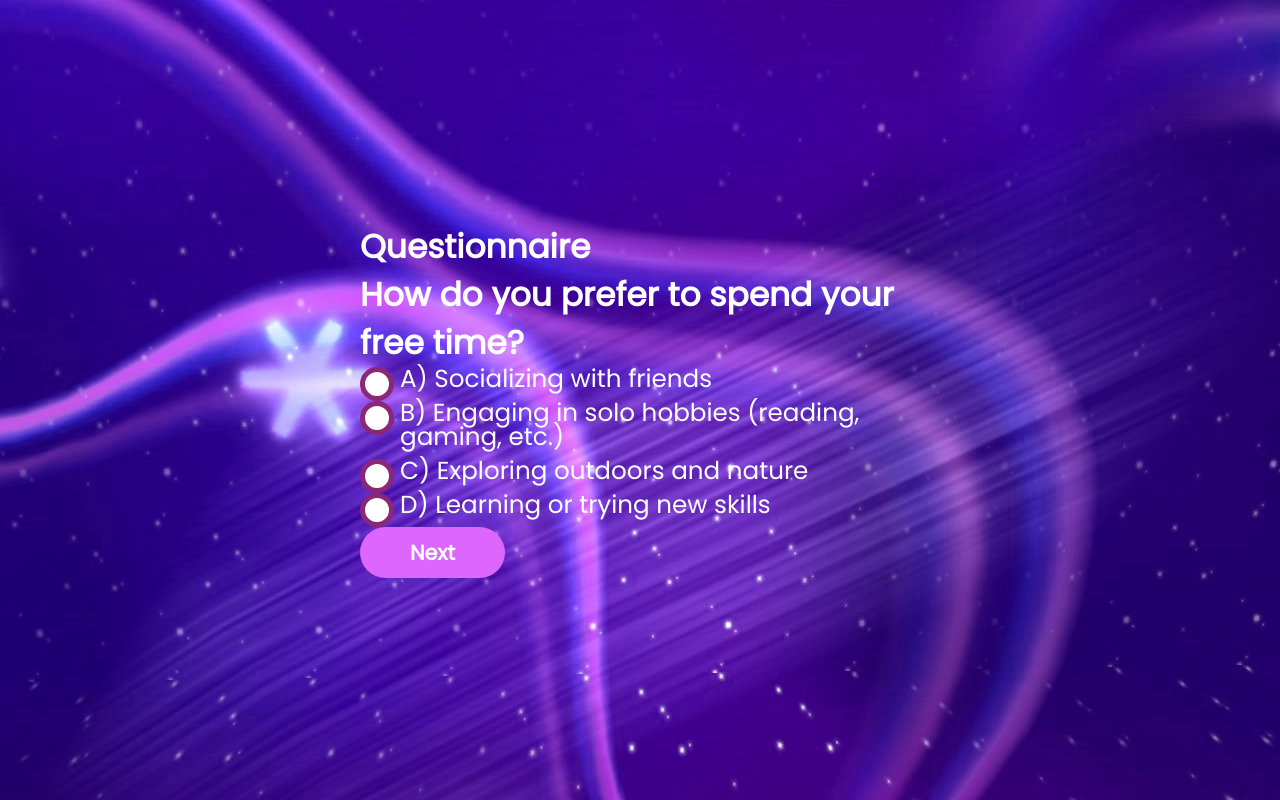
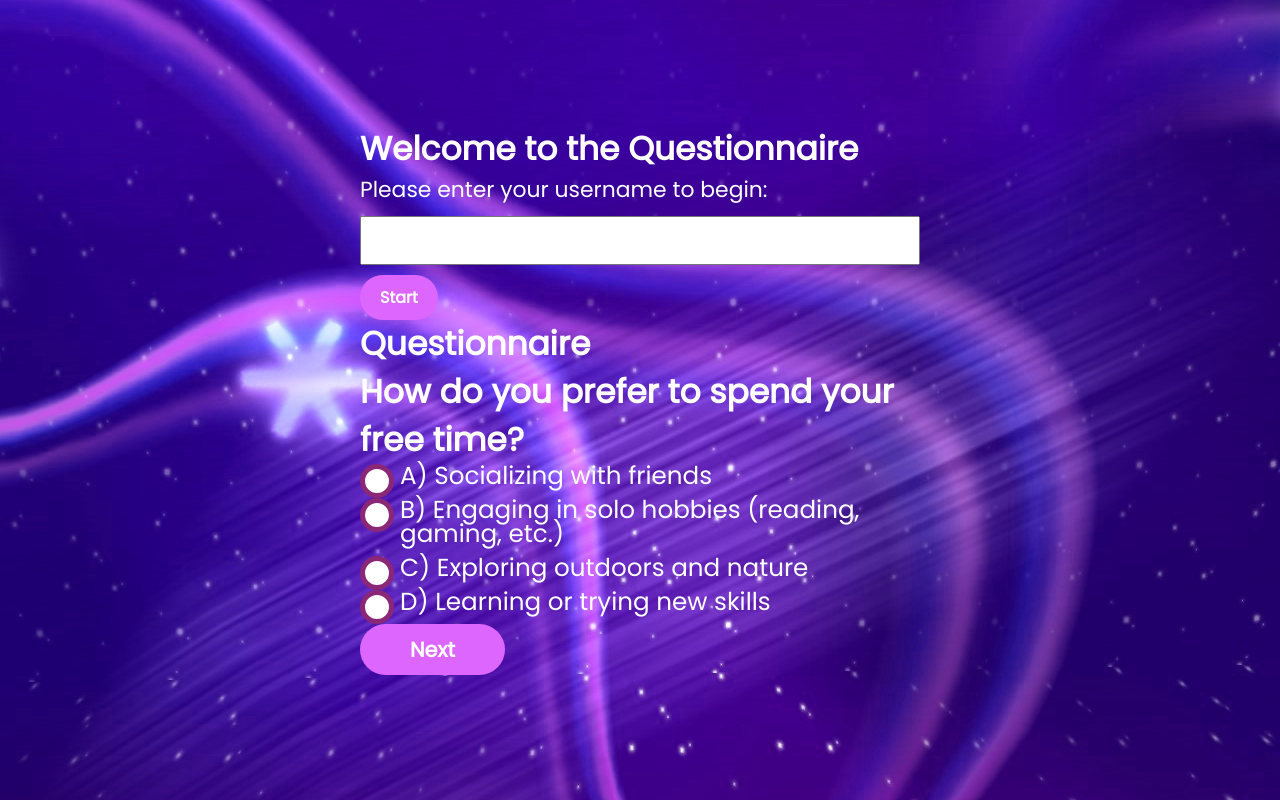
Before and after one commit to BKBlox/Project_MixerMD, a React (Create React App) app in the folder questionnaire2/: page / in a window 1280 px wide. Built offline with nearby package versions, Linux system fonts and the light colour scheme.

Commit message:
Updated questionnaire to add user screen, WIP

```diff
--- a/questionnaire2/src/App.js
+++ b/questionnaire2/src/App.js
@@ -99,12 +99,29 @@ function App() {
     // State to track current question and user responses
     const [currentQuestion, setCurrentQuestion] = useState(0);
     const [responses, setResponses] = useState(Array(questions.length).fill(''));
+    const [username, setUsername] = useState('');        // State to store the username
+    const [hasStarted, setHasStarted] = useState(false); // State to track if the questionnaire has started
+
+    // Handle the change of username input
+    const handleUsernameChange = (event) => {
+        setUsername(event.target.value);
+    };
 
     // Handle the selection of an answer
     const handleOptionChange = (event) => {
         const updatedResponses = [...responses];
         updatedResponses[currentQuestion] = event.target.value;
         setResponses(updatedResponses);
+    };
+
+    // Handle starting the questionnaire
+    const startQuestionnaire = (event) => {
+        event.preventDefault();
+        if (username.trim() !== '') {
+            setHasStarted(true);  // Move to the questionnaire screen
+        } else {
+            alert('Please enter a username to start');
+        }
     };
 
     // Move to the next question
@@ -130,6 +147,23 @@ function App() {
     return (
         <section className="home">
             <div style={{padding: '20px', maxWidth: '600px', margin: 'auto'}}>
+                <form onSubmit={startQuestionnaire}>
+                    <h1>Welcome to the Questionnaire</h1>
+                    <div>
+                        <label htmlFor="username">Please enter your username to begin:</label>
+                        <input
+                            type="text"
+                            id="username"
+                            value={username}
+                            onChange={handleUsernameChange}
+                            required
+                            style={{padding: '10px', fontSize: '16px', margin: '10px 0', width: '100%'}}
+                        />
+                    </div>
+                    <button type="submit" style={{padding: '10px 20px', fontSize: '16px'}}>
+                        Start
+                    </button>
+                </form>
                 <h1>Questionnaire</h1>
                 <form onSubmit={handleSubmit}>
                     <h2>{questions[currentQuestion].question}</h2>
@@ -142,9 +176,9 @@ function App() {
                                 checked={responses[currentQuestion] === option}
                                 onChange={handleOptionChange}
                                 required
-                        />
-                        <label htmlFor={`option-${index}`}>{option}</label>
-                    </div>
+                            />
+                            <label htmlFor={`option-${index}`}>{option}</label>
+                        </div>
                     ))}
                     <button type="submit">{currentQuestion === questions.length - 1 ? 'Finish' : 'Next'}</button>
                 </form>
```
